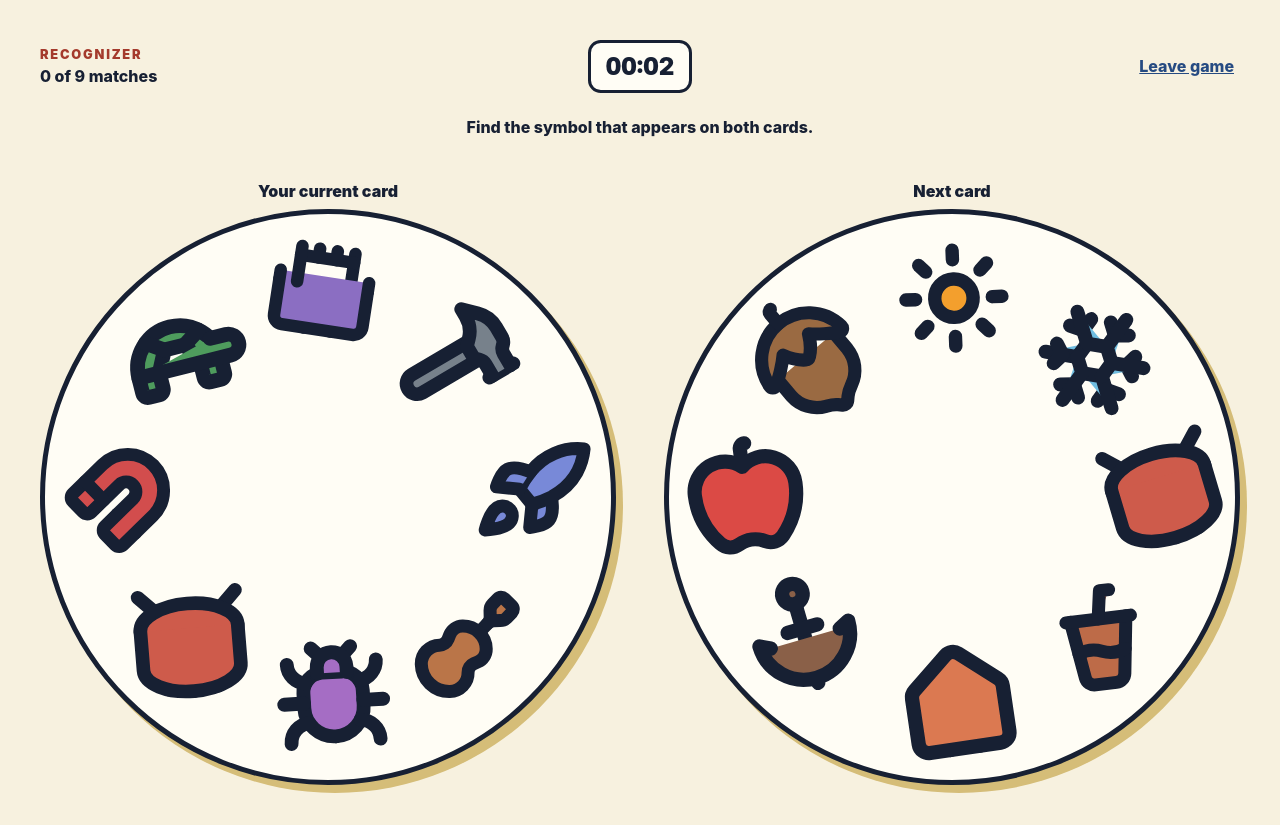
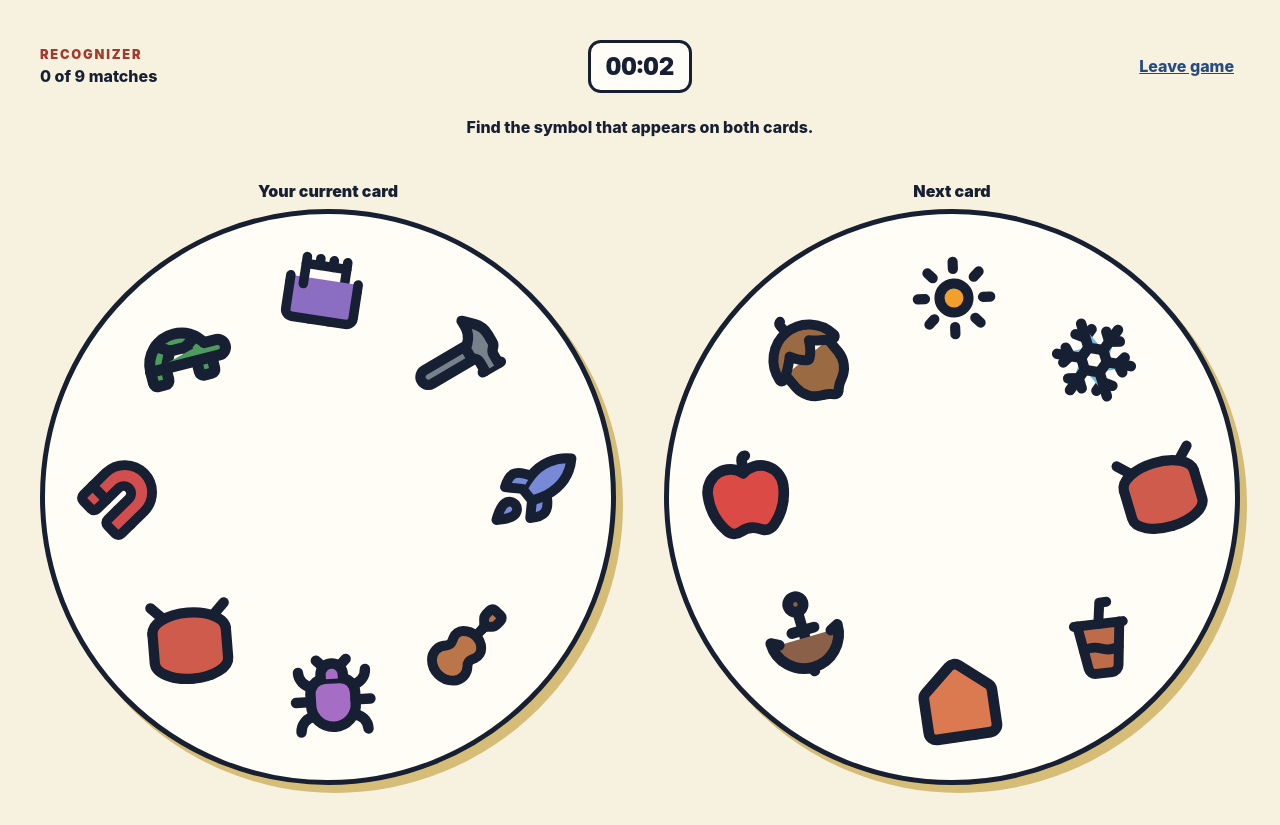
Before and after one commit to marcelpetrick/recognizer, a React (Vite) app: page / in a window 1280 px wide. Both pictures are taken after a click on the button "Start timed challenge". Built offline with nearby package versions, Linux system fonts and the light colour scheme.

Commit message:
fix(recognizer): separate symbol hit and visual geometry
Reserve tested non-overlapping hit areas independently from randomized visual mark size. Keep all targets inside the card while preventing vector artwork from exceeding the layout geometry.

```diff
--- a/src/components/SymbolCard.tsx
+++ b/src/components/SymbolCard.tsx
@@ -40,7 +40,8 @@ export function SymbolCard({
                 {
                   '--symbol-x': `${placement.x}%`,
                   '--symbol-y': `${placement.y}%`,
-                  '--symbol-size': `${placement.size}%`,
+                  '--symbol-hit-size': `${placement.hitSize}%`,
+                  '--symbol-visual-scale': placement.size / placement.hitSize,
                   '--symbol-rotation': `${placement.rotation}deg`,
                   '--symbol-color': symbol.color,
                 } as CSSProperties
--- a/src/domain/layout.ts
+++ b/src/domain/layout.ts
@@ -6,6 +6,7 @@ export interface SymbolPlacement {
   readonly x: number
   readonly y: number
   readonly size: number
+  readonly hitSize: number
   readonly rotation: number
 }
 
@@ -24,6 +25,7 @@ export const layoutLimits = {
   minSize: 16,
   maxSize: 19,
   maxRotation: 18,
+  hitSize: 20,
   safeEdge: 2,
 } as const
 
@@ -45,6 +47,7 @@ export function createCardLayout(card: Card, seed: number): SymbolPlacement[] {
       size:
         layoutLimits.minSize +
         random() * (layoutLimits.maxSize - layoutLimits.minSize),
+      hitSize: layoutLimits.hitSize,
       rotation: (random() - 0.5) * 2 * layoutLimits.maxRotation,
     }
   })
--- a/src/styles.css
+++ b/src/styles.css
@@ -226,7 +226,7 @@ h1 {
   position: absolute;
   left: var(--symbol-x);
   top: var(--symbol-y);
-  width: var(--symbol-size);
+  width: var(--symbol-hit-size);
   aspect-ratio: 1;
   display: grid;
   place-items: center;
@@ -257,11 +257,12 @@ h1 {
   object-fit: contain;
 }
 .symbol-mark {
-  width: 135%;
-  height: 135%;
+  width: 100%;
+  height: 100%;
   overflow: visible;
   stroke-linecap: round;
   stroke-linejoin: round;
+  transform: scale(var(--symbol-visual-scale));
 }
 .results-panel {
   text-align: center;
```
Also changed, not shown: 1 other file (tests, documents, lock files or other folders).
